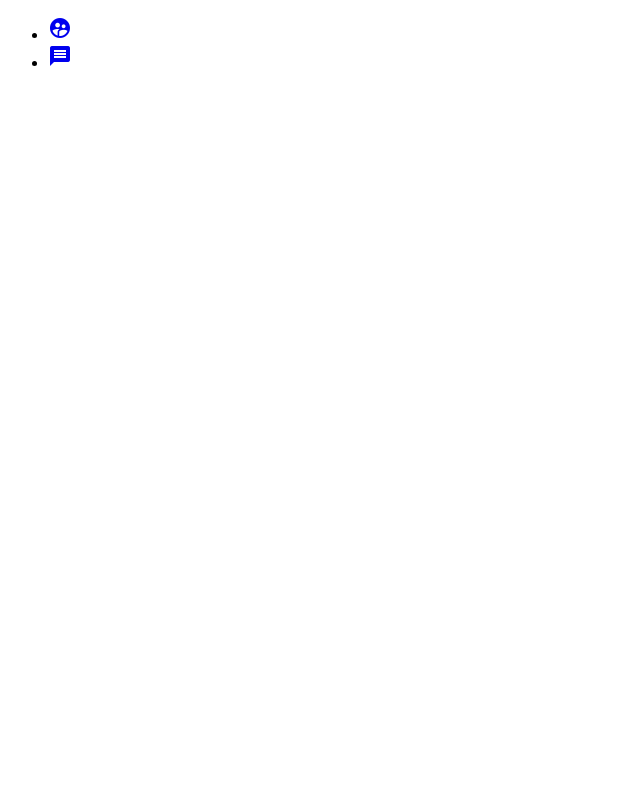
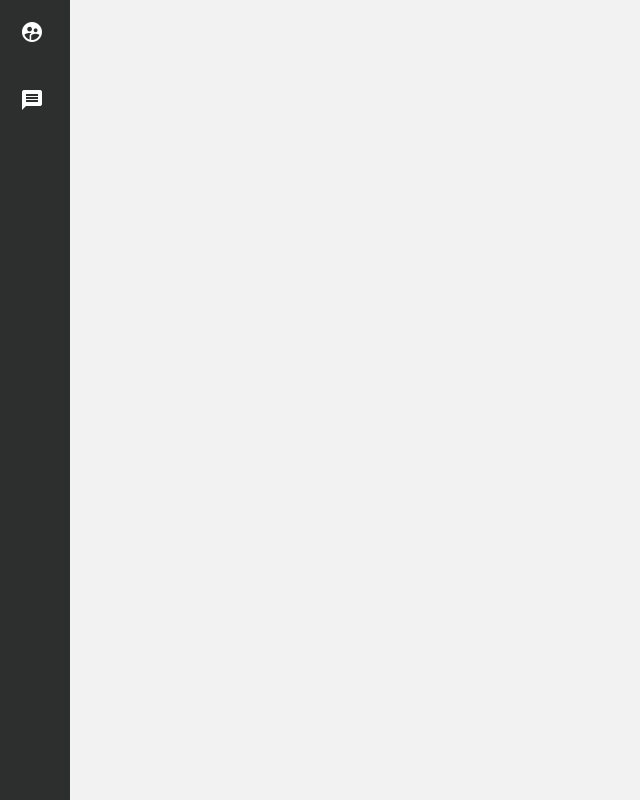
Before and after one commit to Alsolime/angular6-course, an Angular app: page / in a window 1280 px wide. Shown: the whole page, without its empty margins (0-640 px from the left). Built offline with nearby package versions, Linux system fonts and the light colour scheme.

Commit message:
Definition styles app et sidebar

```diff
--- a/src/app/sidebar/sidebar.component.scss
+++ b/src/app/sidebar/sidebar.component.scss
@@ -0,0 +1,24 @@
+nav {
+    background: #2D2E2E;
+    height: 100%;
+
+    ul {
+        list-style-type: none;
+        padding: 0;
+        margin: 0;
+
+        li {
+
+            a {
+                color: #fff;
+                padding: 20px;
+                display: block;
+            }
+
+            .activated {
+                background-color: #00a8ff;
+            }
+        }
+    }
+
+}
--- a/src/styles.scss
+++ b/src/styles.scss
@@ -1 +1,49 @@
 /* You can add global styles to this file, and also import other style files */
+body {
+    margin: 0;
+    background: #F2F2F2;
+    font-family: 'Montserrat', sans-serif;
+    height: 100vh;
+}
+
+#container {
+   display: grid;
+   grid-template-columns: 70px auto;
+   height: 100%;
+
+   #content {
+       padding: 30px 50px;
+
+       ul {
+           list-style-type: none;
+           margin:0;padding:0;
+
+           li {
+               background: #fff;
+               border-radius: 8px;
+               padding: 20px;
+               margin-bottom: 8px;
+
+               a {
+                   font-size: 1.5em;
+                   text-decoration: none;
+                   font-weight: bold;
+                   color:#00A8FF;
+               }
+
+               ul {
+                   margin-top: 20px;
+
+                   li {
+                       padding:0;
+
+                       a {
+                           font-size: 1em;
+                           font-weight: 300;
+                       }
+                   }
+               }
+           }
+       }
+   }
+}
```
